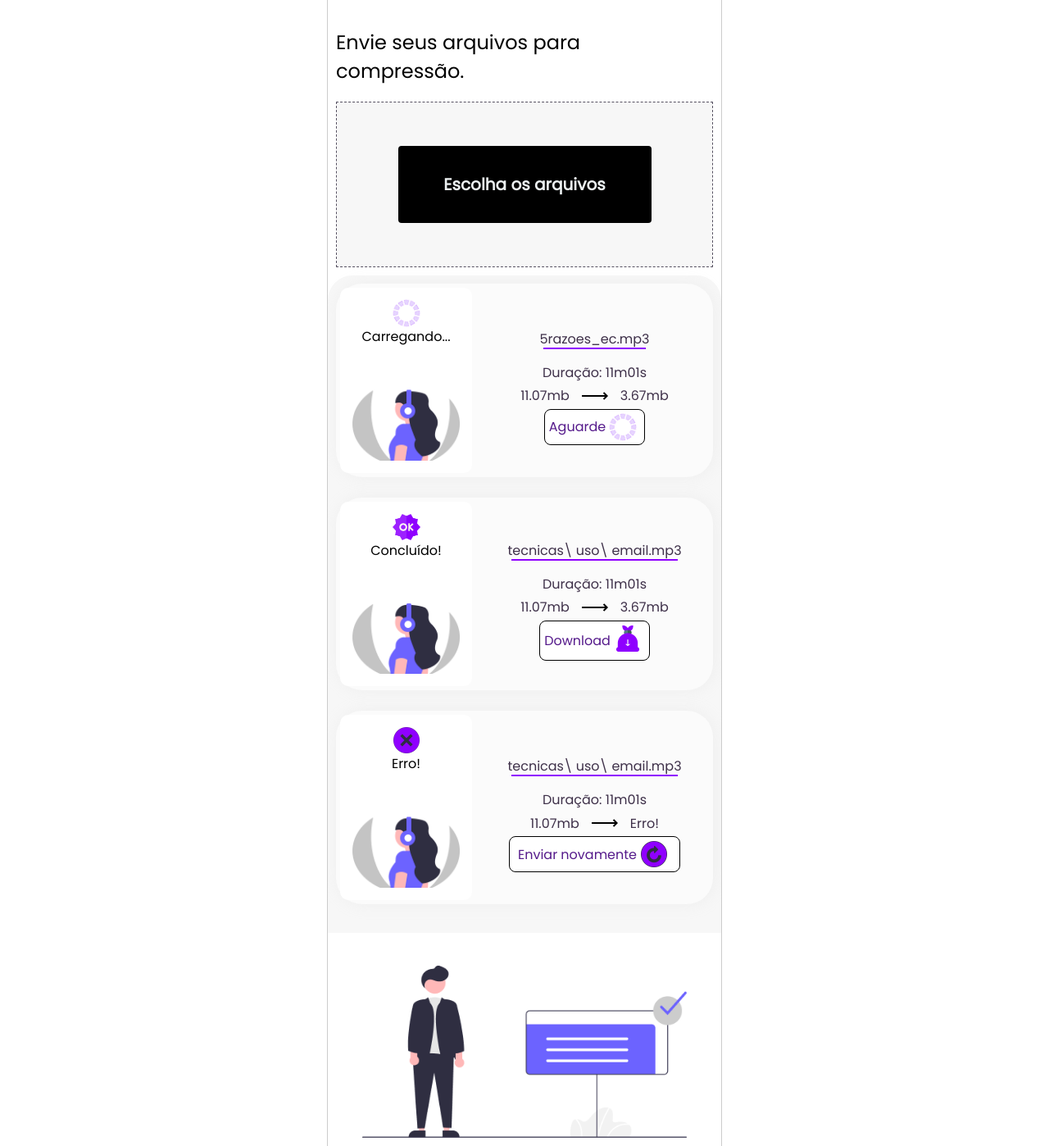
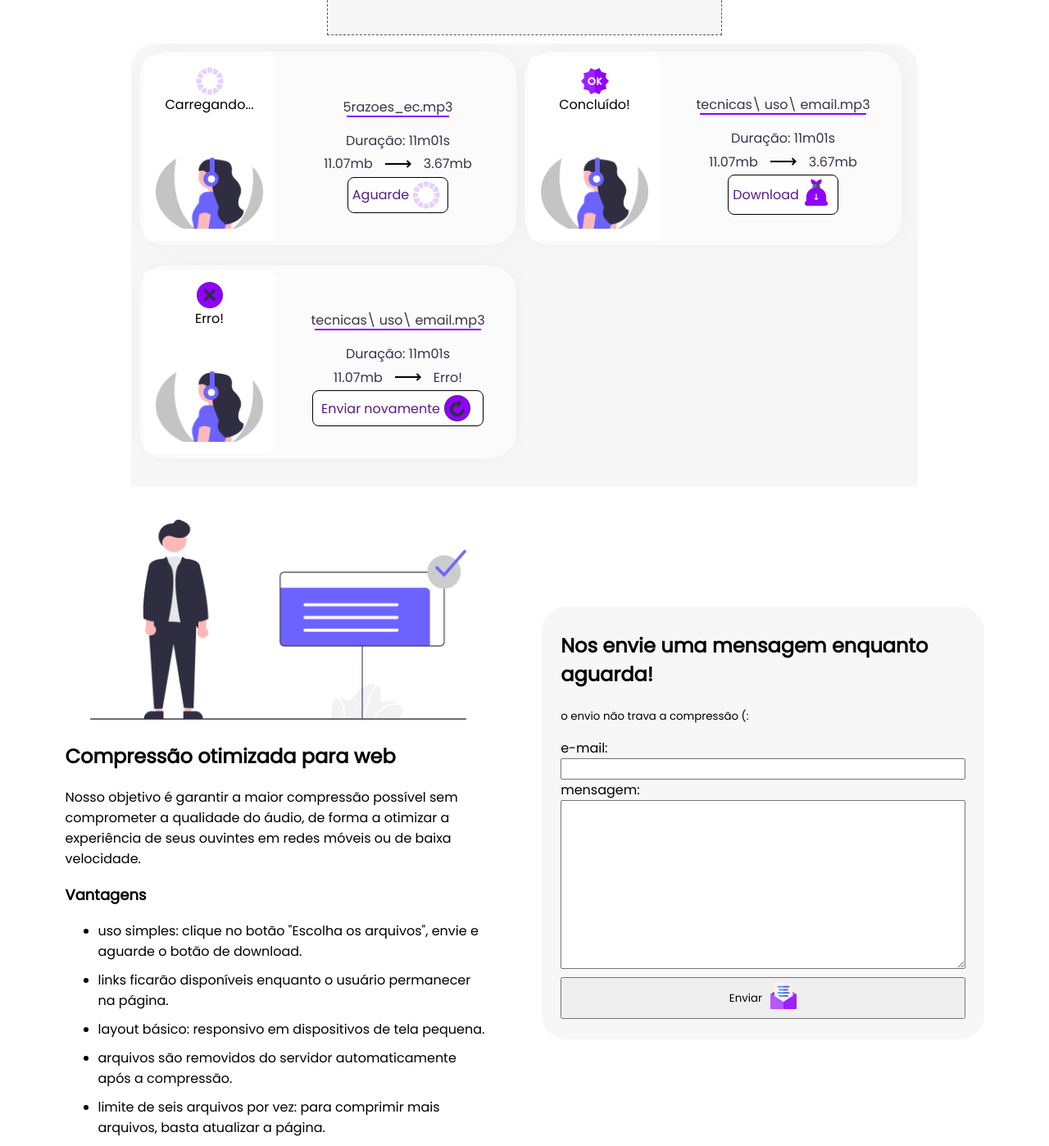
Before and after one commit to guites/podcast-compress, a plain HTML site: page index.html in a window 1280 px wide. Shown: the part 593-1991 px from the top of the page at 82% size. Drawn offline with Linux system fonts and the light colour scheme.

Commit message:
ajuste telas > 767

```diff
--- a/mobile.scss
+++ b/mobile.scss
@@ -18,9 +18,9 @@ section{
     border-radius:30px;
     overflow-y:hidden;
     scroll-behavior:smooth;
-    &:hover{
-        overflow-y:scroll;
-    }
+    // &:hover{
+    //     overflow-y:scroll;
+    // }
     h2,h4,h5{
         font-size:24px;
         margin:20px 0;
@@ -391,6 +391,83 @@ footer{
     }
 }
 
+@media screen and (min-width: 767px){
+    section{
+        width:95%;
+        margin: 0 auto;
+        max-width:1180px;
+        border:none;
+        header{
+            display:flex;
+            align-items:center;
+            flex-direction:row-reverse;
+            justify-content:space-around;
+            svg{
+                display:none;
+            }
+            nav{
+                max-width:480px;
+            }
+            img{
+                max-width: 480px;
+            }
+        }
+        .drop{
+            display: flex;
+            flex-direction:column;
+            align-items:center;
+            form{
+                width:100%;
+                max-width:480px;
+            }
+        }
+        main{
+            max-width:960px;
+            margin:0 auto;
+            .buttons{
+                flex-direction:row;
+                flex-wrap:wrap;
+                justify-content:flex-start;
+                .wrapper{
+                    height:100%;
+                    max-width:460px;
+                    width:49%;
+                    &:nth-child(odd){
+                        margin-right:10px;
+                    }
+                }
+            }
+        }
+        footer{
+            display:flex;
+            flex-wrap:wrap;
+            justify-content:space-between;
+            > div{
+                max-width:767px;
+                width:calc(49% - 30px);
+                &#privacidade{
+                    form{
+                        display:flex;
+                        flex-direction:column;
+                        justify-content:center;
+                        align-items:center;
+                    }
+                    h5{
+                        text-align:center;
+                    }
+                }
+                &#contato{
+                    display:flex;
+                    flex-direction:column;
+                    justify-content:center;
+                    height:100%;
+                    margin:auto 0;
+                }
+            }
+        }
+    }
+}
+
 @media screen and (max-width: 480px) {
     .drop {
       .box{
@@ -418,4 +495,4 @@ footer{
             }
         }
     }
-  }
+}
```
Also changed, not shown: mobile.css, 1 other file.
